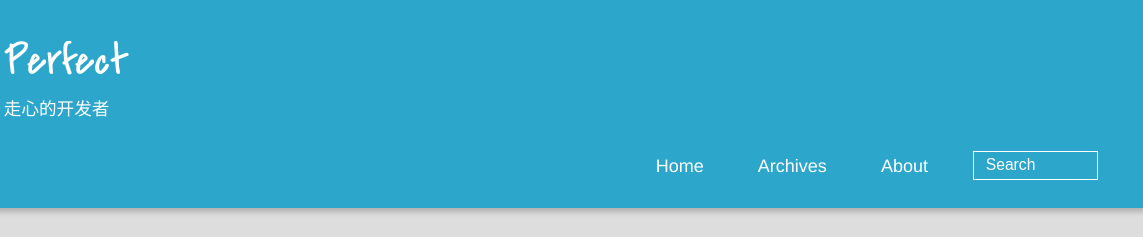
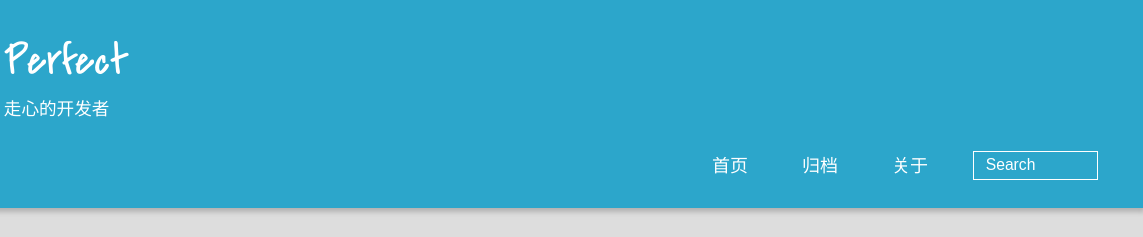
Before and after one commit to nnianhou-/nnianhou-.github.io, a plain HTML site: page 2017/04/01/HelloWord/index.html in a window 1280 px wide. Shown: the top 237 px of the page, 137-1280 px from the left. Drawn offline with Linux system fonts and the light colour scheme; a script that the page names is missing.

Commit message:
Site updated: 2017-04-03 14:51:33

```diff
--- a/2017/04/01/HelloWord/index.html
+++ b/2017/04/01/HelloWord/index.html
@@ -51,11 +51,11 @@
 				<ul>
 					<ul>
 
-						<li><a href="/">Home</a></li>
+						<li><a href="/">首页</a></li>
 
-						<li><a href="/archives">Archives</a></li>
+						<li><a href="/archives">归档</a></li>
 
-						<li><a href="/about">About</a></li>
+						<li><a href="/about">关于</a></li>
 
 					<li>
 
--- a/index.html
+++ b/index.html
@@ -50,11 +50,11 @@
 				<ul>
 					<ul>
 
-						<li><a href="/">Home</a></li>
+						<li><a href="/">首页</a></li>
 
-						<li><a href="/archives">Archives</a></li>
+						<li><a href="/archives">归档</a></li>
 
-						<li><a href="/about">About</a></li>
+						<li><a href="/about">关于</a></li>
 
 					<li>
 
```
Also changed, not shown: 2017/04/01/hello-world/index.html (+3 -3 lines), CNAME.html (+3 -3 lines), archives/2017/04/index.html (+3 -3 lines), archives/2017/index.html (+3 -3 lines), archives/index.html (+3 -3 lines).
